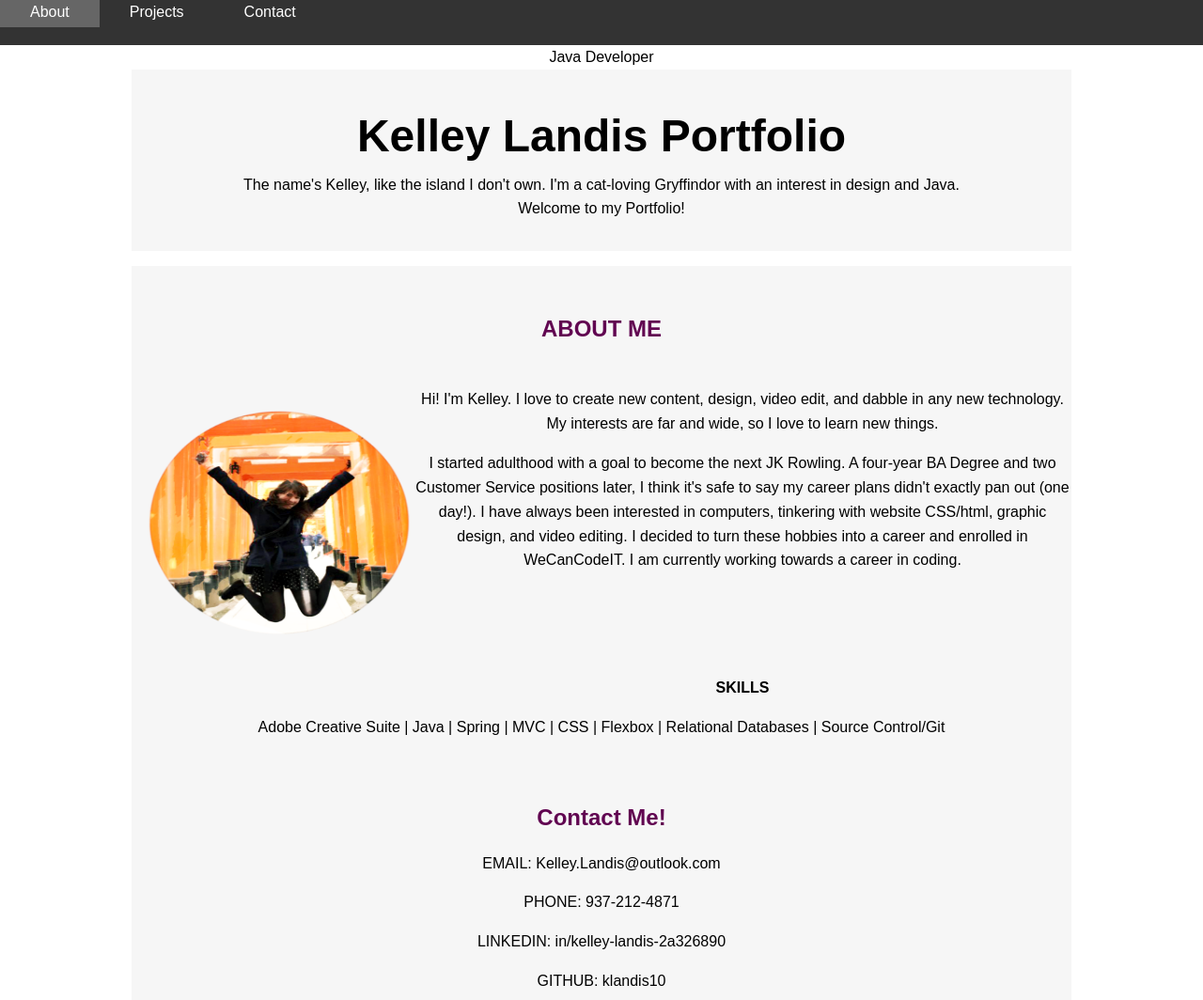
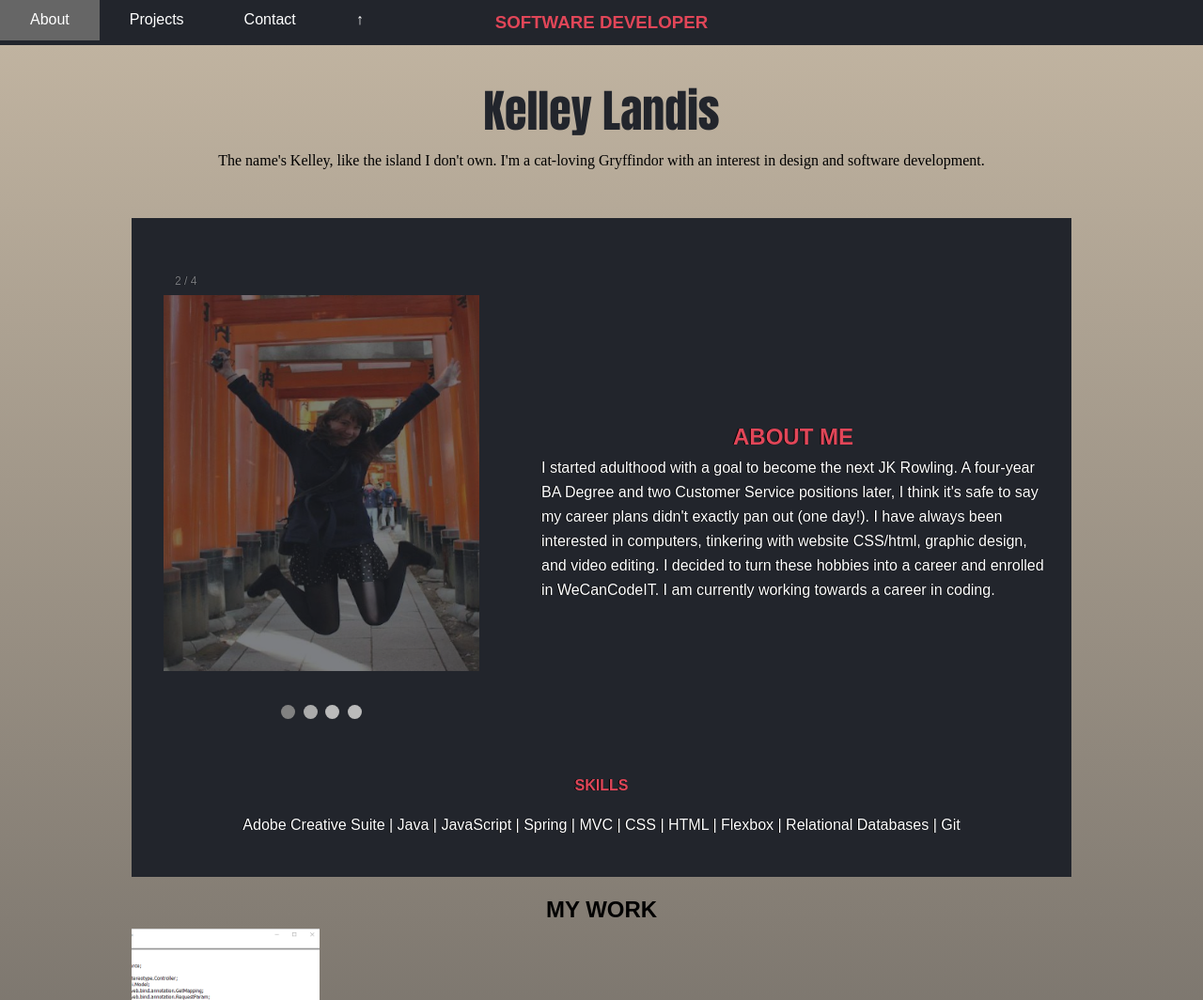
Before and after one commit to klandis10/klandis10.github.io, a plain HTML site: page index.html in a window 1280 px wide. Shown: the top 1064 px of the page at 94% size. Drawn offline with Linux system fonts and the light colour scheme.

Commit message:
CSS changed color formatted About Me Section played with nav bar created an img carousel

```diff
--- a/index.html
+++ b/index.html
@@ -10,9 +10,17 @@
 </head>
 
 <body>
+
+    <header id="top">
+
+        <h1>Kelley Landis</h1>
+        <p id="disc">The name's Kelley, like the island I don't own. I'm a cat-loving Gryffindor with an interest in
+            design and
+            software development.</p>
+    </header>
+
     <div class="Navbar">
         <div class="Navbar__Link Navbar__Link-brand">
-            Java Developer
         </div>
         <div class="Navbar__Link-toggle">
             <i class="fas fa-bars"></i>
@@ -25,50 +33,98 @@
             <div class="Navbar__Link">
                 <a href="#myWork">Projects</a>
             </div>
-            <div class="Navbar__Link">
+            <div class="topNavRight">
                 <a href="#contactMe">Contact</a>
+            </div>
+            <div class="navTitle">
+                <h3>SOFTWARE DEVELOPER</h3>
+            </div>
+            <div class="topNavRight">
+                <a href="#top">&#8593;</a>
             </div>
         </nav>
     </div>
-    <header>
 
-        <h1>Kelley Landis Portfolio</h1>
-        <p>The name's Kelley, like the island I don't own. I'm a cat-loving Gryffindor with an interest in design and
-            Java.<br>
-            Welcome to my Portfolio!<br></p>
-    </header>
 
     <main>
         <section id="aboutMe">
-            <h2>ABOUT ME</h2>
-            <br>
-            <p><img src="./images/Me3.png" alt="Me" width="300" height="325" class="left">
-                Hi! I'm Kelley. I love to create new content, design, video edit, and dabble in any new
-                technology. My interests are far and wide, so I love to learn new things.</p>
-            <p>I started adulthood with a goal to become the next JK Rowling. A four-year BA Degree and two
-                Customer
-                Service positions later, I think it's safe to say my career plans didn't exactly pan out (one
-                day!). I have always been interested in computers, tinkering with website CSS/html, graphic design,
-                and
-                video editing. I decided to turn these hobbies into a career and enrolled in WeCanCodeIT. I am
-                currently
-                working towards a career in coding.</p>
-            <br><br><br>
+            <table>
+                <tr>
+                    <td>
+                        <div class="row">
+                            <div class="column1">
+                                <div class="slideshow-container">
+                                    <div class="mySlides fade">
+                                        <div class="numbertext">1 / 4</div>
+                                        <img src="8407_396708970427057_973388323_n.jpg" style="width:100%">
+                                    </div>
 
-            <p><b>SKILLS</b></p>
-            <p>Adobe Creative Suite | Java | Spring | MVC | CSS | Flexbox | Relational Databases | Source Control/Git
-                <p>
+                                    <div class="mySlides fade">
+                                        <div class="numbertext">2 / 4</div>
+                                        <img src="images\Me-ReSize.jpg" style="width:100%">
+                                    </div>
+
+                                    <div class="mySlides fade">
+                                        <div class="numbertext">3 / 4</div>
+                                        <img src="Ollie&Bay.jpg" style="width:100%">
+                                    </div>
+
+                                    <div class="mySlides fade">
+                                        <div class="numbertext">4 / 4</div>
+                                        <img src="images\Erin&I.jpg" style="width:100%">
+                                    </div>
+
+
+
+                                    <br>
+
+                                    <div style="text-align:center">
+                                        <span class="dot"></span>
+                                        <span class="dot"></span>
+                                        <span class="dot"></span>
+                                        <span class="dot"></span>
+                                    </div>
+                                </div>
+                            </div>
+                        </div>
+                    </td>
+                    <td>
+                        <div class="column2">
+                            <h2>ABOUT ME</h2>
+                            I started adulthood with a goal to become the next JK Rowling. A four-year BA Degree and two
+                            Customer Service positions later, I think it's safe to say my career plans didn't exactly
+                            pan
+                            out
+                            (one
+                            day!). I have always been interested in computers, tinkering with website CSS/html, graphic
+                            design,
+                            and video editing. I decided to turn these hobbies into a career and enrolled in
+                            WeCanCodeIT. I
+                            am
+                            currently working towards a career in coding.
+                        </div>
+                        </div>
+                    </td>
+                </tr>
+            </table>
+
+            <p style="color: #E14658"><b>SKILLS</b></p>
+            <p>Adobe Creative Suite | Java | JavaScript | Spring | MVC | CSS | HTML | Flexbox | Relational Databases |
+                Git
+                <p><br>
         </section>
-        <section id="contactMe">
-            <h2>Contact Me!</h2>
-            <p>EMAIL: Kelley.Landis@outlook.com</p>
-            <p>PHONE: 937-212-4871</p>
-            <p>LINKEDIN: in/kelley-landis-2a326890</p>
-            <p>GITHUB: klandis10 </p>
-        </section>
-
         <section id="myWork">
-            <h2>My Work</h2>
+            <h1>MY WORK</h1>
+            <div class="flex-container">
+                <img src="images\reviewSS.png" alt="Avatar" class="image">
+                <a href="https://github.com/klandis10/reviews.git"></a>
+                <div class="overlay">
+                    <div class="projectTitle">Video Game Review Project</div>
+                </div>
+            </div>
+            <div><img src="images\twenty200 Icon.png"></div>
+            <div></div>
+            </div>
 
             <div id="slider">
                 <div id="slider-frame">
@@ -86,7 +142,9 @@
                         <div data-src="images\amokSS.png">
                             <a href="https://github.com/klandis10/virtual-animals-amok.git"></a>
                             <button>Show Description</button>
-                            <p>Virtual Animals Amok App to take care of wolves, cats, and robots. Created using Eclipse
+                            <p>Virtual Animals Amok App to take care of wolves, cats, and robots.
+                                Created using
+                                Eclipse
                                 &
                                 Java</p>
                         </div>
@@ -104,10 +162,40 @@
                     My Work.
                 </div>
             </div>
+            <section id="contactMe">
+                <h2>Contact Me!</h2>
+                <p>EMAIL: Kelley.Landis@outlook.com</p>
+                <p>PHONE: 937-212-4871</p>
+                <p>LINKEDIN: in/kelley-landis-2a326890</p>
+                <p>GITHUB: klandis10 </p>
 
+
+            </section>
         </section>
 
     </main>
+    <script>
+        var slideIndex = 0;
+        showSlides();
+
+        function showSlides() {
+            var i;
+            var slides = document.getElementsByClassName("mySlides");
+            var dots = document.getElementsByClassName("dot");
+            for (i = 0; i < slides.length; i++) {
+                slides[i].style.display = "none";
+            }
+            slideIndex++;
+            if (slideIndex > slides.length) { slideIndex = 1 }
+            for (i = 0; i < dots.length; i++) {
+                dots[i].className = dots[i].className.replace(" active", "");
+            }
+            slides[slideIndex - 1].style.display = "block";
+            dots[slideIndex - 1].className += " active";
+            setTimeout(showSlides, 5000);
+        }
+    </script>
+
     <footer>
         &copy; 2019 Kelley Landis
     </footer>
--- a/style.css
+++ b/style.css
@@ -1,4 +1,5 @@
 * {
+    font-family: 'Didact Gothic';
     font-family: Arial, Helvetica, sans-serif;
     line-height: 1.618em;
     box-sizing: border-box;
@@ -9,12 +10,59 @@
 
 html {
     font-size: 16px;
+    margin-top: 3em;
+}
 
-    margin-top: 3em;
+body{
+  background-image: linear-gradient( #C0B3A0, #22252c);
+}
+
+#disc {
+  font-style: bold;
+  font-family: 'Didact Gothic';
 }
 
 #aboutMe {
     text-align: left;
+    color: #fff;
+    text-shadow: -1px 0 black;
+    background-color:#22252c;
+}
+
+#contactMe {
+  color: #fff;
+  text-shadow: -1px 0 black;
+  background-image: linear-gradient(#22252c, #282a30);
+  float: center;
+}
+
+#myWork {
+  padding: 0;
+  background-image: linear-gradient (#7c766e, #22252c);
+
+}
+
+.flex-container {
+  display: flex;
+  flex-wrap: wrap;
+}
+.image{
+  object-fit: cover;
+  display: block;
+}
+.overlay {
+  top: 0;
+  bottom: 0;
+  left: 0;
+  right: 0;
+  height: 100%;
+  width: 100%;
+  opacity: 0;
+  transition: .5s ease;
+  background-color: #008CBA;
+}
+.flex-container:hover .overlay {
+  opacity: 30;
 }
 
 header,
@@ -22,8 +70,15 @@ main,
 footer {
     margin: 0 auto;
     max-width: 1000px;
-    background-color: #F6F6F6;
+
 }
+
+img {
+  width: 200px;
+  height: 400px;
+  object-fit: cover;
+}
+
 
 header {
     padding: 2em 0;
@@ -31,13 +86,15 @@ header {
 }
 
 header h1 {
+    font-family: Impact, Haettenschweiler, 'Arial Narrow Bold', sans-serif;
     font-size: 3em;
     text-align: center;
+    color: #22252c;
 }
 
 h2 {
     text-align: center;
-    color: #610551;
+    color: #E14658;
 }
 
 header span {
@@ -56,20 +113,25 @@ Nav {
     top:0;
     left:0;
     width: 100vw;
-    background: #333;
+    background: #22252c;
     height: 3rem;
 
+    }
 
+.topNavRight{
+  display: flex;
+    float: right;
     }
-Nav__Items{
+
+.Nav__Items{
         display:none;
 
     }
-Nav__ToggleShow{
+.Nav__ToggleShow{
       display: flex;
     }
-Nav__Link-toggle {
-        display:flex;
+.Nav__Link-toggle {
+      display:flex;
       align-self: flex-end;
       display: initial;
       position: absolute;
@@ -77,7 +139,10 @@ Nav__Link-toggle {
 
     }
 
+
 nav a {
+    float:left;
+    text-align: center;
     padding: .53em 2em;
     text-decoration: none;
     color: #fff;
@@ -86,6 +151,18 @@ nav a {
 nav a:hover {
     background: #666;
 }
+
+.navTitle {
+  color: #E14658;
+  font-style: bold;
+  float: none;
+  position: absolute;
+  top: 50%;
+  left: 50%;
+  transform: translate(-50%, -50%);
+}
+
+
 
 section {
     margin: 1em 0;
@@ -97,7 +174,21 @@ section > p {
     margin: 1em 0;
 }
 
+.slideshow-container{
+  table-layout: fixed;
+  width: 400px;
+  padding: 2em;
+  align-items: center;
+  float: left;
+}
 
+.column2{
+  table-layout: fixed;
+  width: 600px;
+  padding: 2em;
+  text-align: left;
+  float:center;
+}
 
 
 section ul {
@@ -105,11 +196,65 @@ section ul {
     list-style-type: circle;
 }
 
-#myWork {
-    display: grid;
-    grid-template-columns: repeat(2, 1fr);
-    padding: 0;
+.slideshow-container {
+  max-width: 1000px;
+  position: relative;
+  margin: auto;
 }
+
+/* Caption text */
+.text {
+  color: #f2f2f2;
+  font-size: 15px;
+  padding: 8px 12px;
+  position: absolute;
+  bottom: 8px;
+  width: 100%;
+  text-align: center;
+}
+
+/* Number text (1/3 etc) */
+.numbertext {
+  color: #f2f2f2;
+  font-size: 12px;
+  padding: 8px 12px;
+  position: absolute;
+  top: 0;
+}
+
+/* The dots/bullets/indicators */
+.dot {
+  height: 15px;
+  width: 15px;
+  margin: 0 2px;
+  background-color: #bbb;
+  border-radius: 50%;
+  display: inline-block;
+  transition: background-color 0.6s ease;
+}
+
+.active {
+  background-color: #717171;
+}
+
+/* Fading animation */
+.fade {
+  -webkit-animation-name: fade;
+  -webkit-animation-duration: 3s;
+  animation-name: fade;
+  animation-duration: 3s;
+}
+
+@-webkit-keyframes fade {
+  from {opacity: .4}
+  to {opacity: 1}
+}
+
+@keyframes fade {
+  from {opacity: .4}
+  to {opacity: 1}
+
+
 
 #slider ::selection {
     color: inherit;
```
Also changed, not shown: 14409827_1045254818905799_7213646248805459845_o.jpg (added), 14457532_1047357445362203_5944394713787468708_n.jpg (added), 57540195_2072064946224776_8703972656677912576_o.jpg (added), 8407_396708970427057_973388323_n.jpg (added), Ollie&Bay.jpg (added), images/14409827_1045254818905799_7213646248805459845_o.jpg (added), images/14457532_1047357445362203_5944394713787468708_n.jpg (added), images/57540195_2072064946224776_8703972656677912576_o.jpg (added), images/8407_396708970427057_973388323_n.jpg (added), images/Erin&I.jpg (added), images/Me-ReSize.jpg (added).
